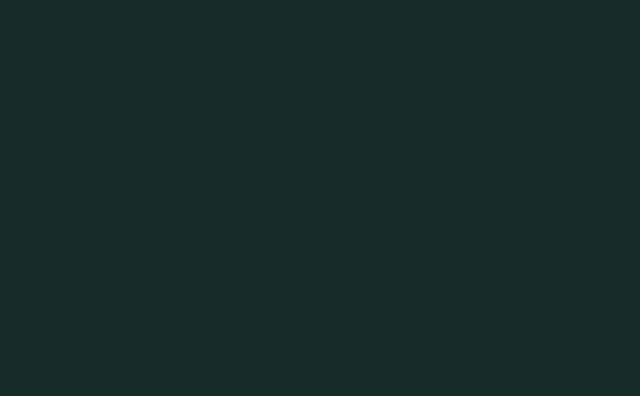
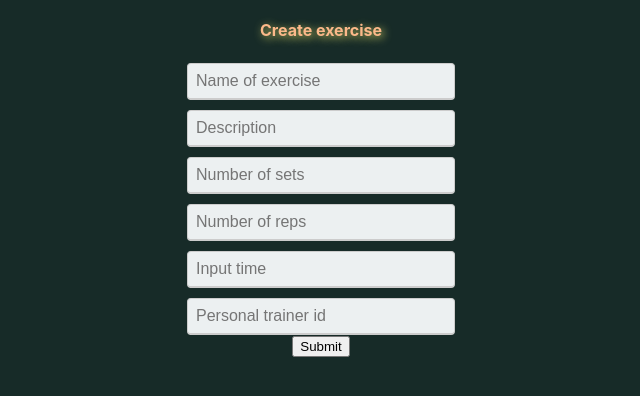
Before and after one commit to HamannMojn/Swafe02React, a React (Create React App) app in the folder swafe02/: page /createexercise in a window 1280 px wide. Before the commit this address had no page. Shown: the top 396 px of the page, without its empty margins (319-959 px from the left). Built offline with nearby package versions, Linux system fonts and the light colour scheme.

Commit message:
Hamann hyggehus

```diff
--- /dev/null
+++ b/swafe02/src/Styles/createExercise.module.scss
@@ -0,0 +1,23 @@
+.inputField{
+    background:#ecf0f1;
+    border: #ccc 1px solid;
+    border-bottom: #ccc 2px solid;
+    padding: 8px;
+    width:250px;
+    color:#AAAAAA;
+    margin-top:10px;
+    font-size:1em;
+    border-radius:4px;
+}
+
+// .standardButton{
+//     background:#A69054    ;
+//     width:125px;
+//     padding-top:5px;
+//     padding-bottom:5px;
+//     margin-top: 10px;
+//     color:white;
+//     border-radius:4px;
+//     border: #A69054 1px solid;
+//     cursor: pointer;
+// }
--- a/swafe02/src/Styles/dashboard.module.scss
+++ b/swafe02/src/Styles/dashboard.module.scss
@@ -1,6 +1,7 @@
-ul{
+ul {
     text-decoration: none;
 }
+
 .card {
     box-shadow: 0 4px 8px 0 #d3d36741;
     transition: 0.3s;
@@ -10,16 +11,15 @@ ul{
     padding: 10px;
     background-color: #A69054;
     width: 20%;
-    cursor: pointer;
 }
 
-h4{
+h4 {
     color: #FCB98A;
     font-size: 1.1em;
     text-shadow: 2px 2px 8px #D3D367;
 }
 
-h1{
+h1 {
     color: #FCB98A;
     font-size: 1.5em;
     text-shadow: 2px 2px 8px #D3D367;
@@ -27,4 +27,16 @@ h1{
 
 .card:hover {
     box-shadow: 0 8px 16px 0 #d3d367d8;
-  }
+}
+
+.standardButton {
+    background: #2A3B47;
+    width: 125px;
+    padding-top: 5px;
+    padding-bottom: 5px;
+    margin-top: 10px;
+    color: white;
+    border-radius: 4px;
+    border: #2A3B47 1px solid;
+    cursor: pointer;
+}
--- a/swafe02/src/components/App.tsx
+++ b/swafe02/src/components/App.tsx
@@ -2,6 +2,7 @@ import { BrowserRouter as Router, Routes, Route} from "react-router-dom";
 import React, {useState} from 'react';
 import Login from './Login';
 import Dashboard from "./Dashboard";
+import CreateExercise from "./CreateExercise";
 
 function App() {
   return (
@@ -9,6 +10,7 @@ function App() {
       <Routes>
         <Route path="/" element={<Login/>}/>
         <Route path="/dashboard" element={<Dashboard/>}/>
+        <Route path="/createexercise" element={<CreateExercise/>}/>
       </Routes>
     </Router>
   );
--- a/swafe02/src/components/CreateExercise.tsx
+++ b/swafe02/src/components/CreateExercise.tsx
@@ -1,11 +1,51 @@
 import React, { useState, useEffect } from 'react'
 import dataService from '../services/data.service';
+import { useForm } from 'react-hook-form';
 import authService from '../services/auth.service';
 import { resetMemoizations } from '@fluentui/react';
+import styles from '../Styles/createExercise.module.scss';
 
 function CreateExercise(this: any){
+    const { register, handleSubmit, reset } = useForm();
+    const [user, setUser] = useState(() => authService.getCurrentUser());
 
-    const onCreate = async(data: {name: string, description: string, sets: number, repetitions: number, time: string}) => {
-        dataService.CreateExercise(data.name, data.description, data.sets, data.repetitions, data.time);
+    const onCreate = async(data: {name: string, description: string, sets: number, repetitions: number, time: string, personalTrainerId: number}) => {
+        dataService.CreateExercise(data.name, data.description, data.sets, data.repetitions, data.time, data.personalTrainerId);
     }
+
+    useEffect(() => {
+
+    })
+
+    return(
+        <div className="react-hooks-form">
+            <h2>
+                Create exercise
+            </h2>
+
+            <form onSubmit={handleSubmit(onCreate)}>
+                <div>
+                    <input className={styles.inputField} placeholder="Name of exercise" {...register("name")}></input>
+                </div>
+                <div>
+                    <input className={styles.inputField} placeholder="Description" {...register("description")}></input>
+                </div>
+                <div>
+                    <input className={styles.inputField} placeholder="Number of sets" {...register("sets")}></input>
+                </div>
+                <div>
+                    <input className={styles.inputField} placeholder="Number of reps" {...register("repetitions")}></input>
+                </div>
+                <div>
+                    <input className={styles.inputField} placeholder="Input time" {...register("time")}></input>
+                </div>
+                <div>
+                    <input className={styles.inputField} placeholder ="Personal trainer id" {...register("personalTrainerId")}></input>
+                </div>
+                <input type="submit"></input>
+            </form>
+        </div>
+    )
 }
+
+export default CreateExercise
--- a/swafe02/src/components/CreateWorkoutProgram.tsx
+++ b/swafe02/src/components/CreateWorkoutProgram.tsx
@@ -40,9 +40,7 @@ function CreateWorkoutProgram(this: any) {
                 console.log(response.data);
             })
         }
-        // function handleChangeExercise(event: any) {
-        //     console.log(event.target.value);
-        // }
+
             function handleChangeExercise(event: any) {
                 setExercises(oldArray => [...oldArray, importedExercises[event.target.value]]);
                 console.log(importedExercises[event.target.value])
@@ -100,19 +98,8 @@ function CreateWorkoutProgram(this: any) {
                         <div>
                             <button className={styles.standardButton} onClick={() => setExercises([])}>Reset</button>
                         </div>
-                        <input className={styles.standardButton} type="submit" onClick={() => setExercises([])} />
+                        <input className={styles.standardButton} type="submit" />
                     </form>
-                    <div>
-                        <label htmlFor="ClientId">ClientId</label>
-                        <select onChange={(event) => handleChangeClient(event)}>
-                            {importedClients.map((Client) => (
-                                <option value={Client.userId}>{Client.firstName} {Client.lastName}</option>
-                            ))}
-                        </select>
-                    </div>
-                    <div>
-                        <button onClick={() => setExercises([])}>Reset</button>
-                    </div>
                 </div>
             )
         }
--- a/swafe02/src/components/Dashboard.tsx
+++ b/swafe02/src/components/Dashboard.tsx
@@ -5,6 +5,7 @@ import { WorkoutProgram } from '../Models/WorkoutProgram';
 import WorkoutProgramComponent from './WorkoutProgram';
 import CreateUser from './CreateUser';
 import CreateWorkoutProgram from './CreateWorkoutProgram';
+import CreateExercise from './CreateExercise';
 
 function Dashboard() {
 
@@ -65,7 +66,6 @@ function Dashboard() {
                         <CreateUser/>
                         <CreateWorkoutProgram/>
                         <WorkoutProgramComponent/>
-
                 </div>
                 )}
             </div>
--- a/swafe02/src/components/WorkoutProgram.tsx
+++ b/swafe02/src/components/WorkoutProgram.tsx
@@ -7,6 +7,10 @@ import styles from '../Styles/dashboard.module.scss';
 import WorkoutDialog from './WorkoutDialog';
 import jwtDecode from 'jwt-decode';
 import { exercise } from '../Models/exercise';
+import { useNavigate } from "react-router-dom";
+
+
+
 
 function WorkoutProgramComponent() {
     const [user, setUser] = useState<User>();
@@ -15,6 +19,8 @@ function WorkoutProgramComponent() {
     const [workoutTitle, setWorkoutTitle] = useState('');
     const [workoutDescription, setWorkoutDescription] = useState('');
     const [exercises, setExercises] = useState<Array<exercise>>([]);
+
+    const navigate = useNavigate();
 
     useEffect(() => {
         getData();
@@ -44,6 +50,10 @@ function WorkoutProgramComponent() {
         toggleModal();
     }
 
+    function Navigation(){
+        navigate('/createexercise')
+    }
+
     const listItems = exercises.map((d) => <tr><td>{d.name}</td> <td>{d.repetitions}</td> <td>{d.sets}</td><td>{d.time}</td></tr>)
 
 
@@ -64,7 +74,7 @@ function WorkoutProgramComponent() {
 
     return (
         <div style={{float:'left'}}>
-            <h4>WorkoutPrograms</h4>
+            <h4>WorkoutProgramss</h4>
             <ul>
                 {programs && programs.map((program) => (
                     <li className={styles.card} onClick={() => testFunction(program)} >
@@ -72,7 +82,8 @@ function WorkoutProgramComponent() {
                         <p>
                             {program.description}
                         </p>
-                        {/* {console.log(program.exercises)} */}
+                        <button className={styles.standardButton} onClick={() => Navigation()}>Add exercise</button>
+                        {console.log(program.exercises)}
                     </li>
                 ))}
             </ul>
--- a/swafe02/src/services/data.service.ts
+++ b/swafe02/src/services/data.service.ts
@@ -63,15 +63,19 @@ class DataService {
         return await axios.get(URL + "Users/Clients", {headers: authHeader()})
     }
 
-    CreateExercise(name: string, description: string, sets: number, repetitions: number, time: string){
+    CreateExercise(name: string, description: string, sets: number, repetitions: number, time: string, personalTrainerId: number){
         const newExercise = <exercise>{
             name: name,
             description: description,
             sets: sets,
             repetitions: repetitions,
             time: time,
+            personalTrainerId: personalTrainerId,
         }
-        console.log(newExercise);
+
+        return axios.post(URL+"Exercises", newExercise, {headers: authHeader()}).then((response) => {
+            console.log(response.data);
+        }).catch(err => { if(err.request){ console.log(err.request) } if(err.response){ console.log(err.response)}})
     }
 }
 export default new DataService();
```
Also changed, not shown: 1 other file (tests, documents, lock files or other folders).
